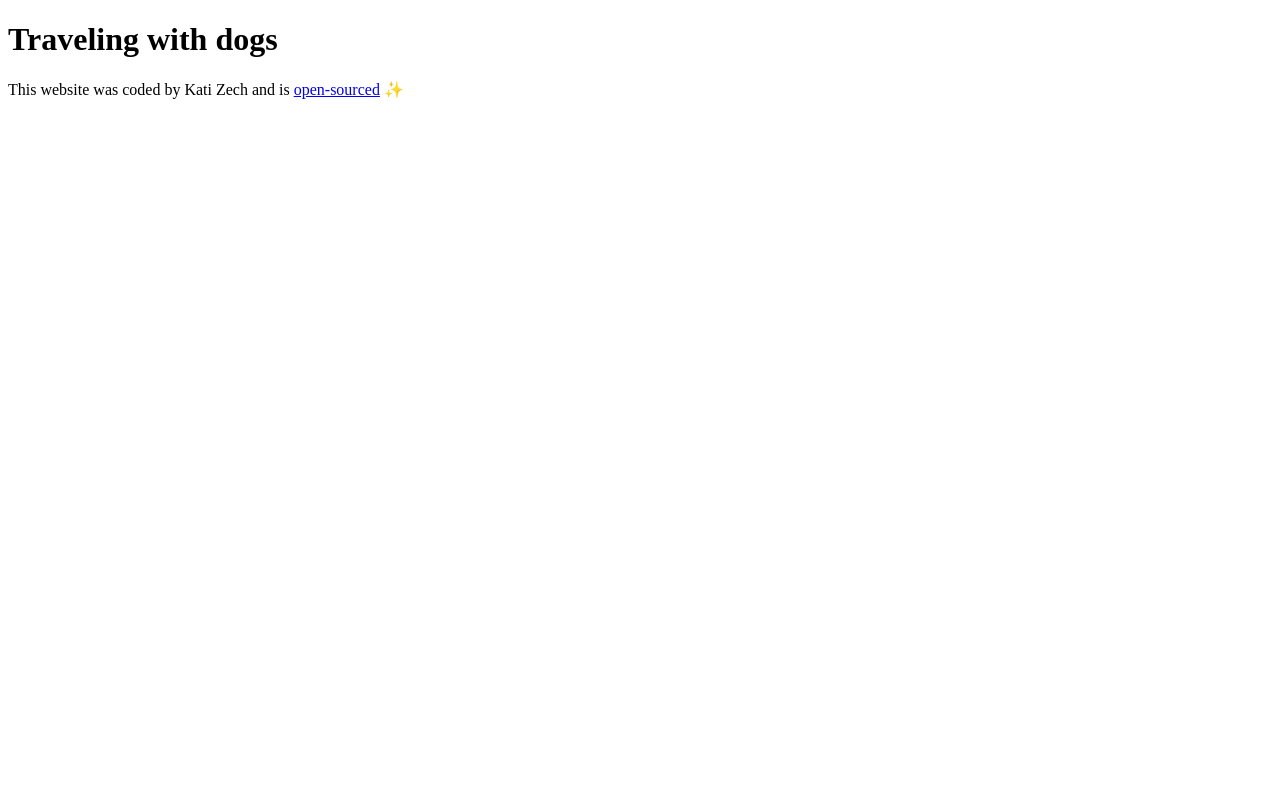
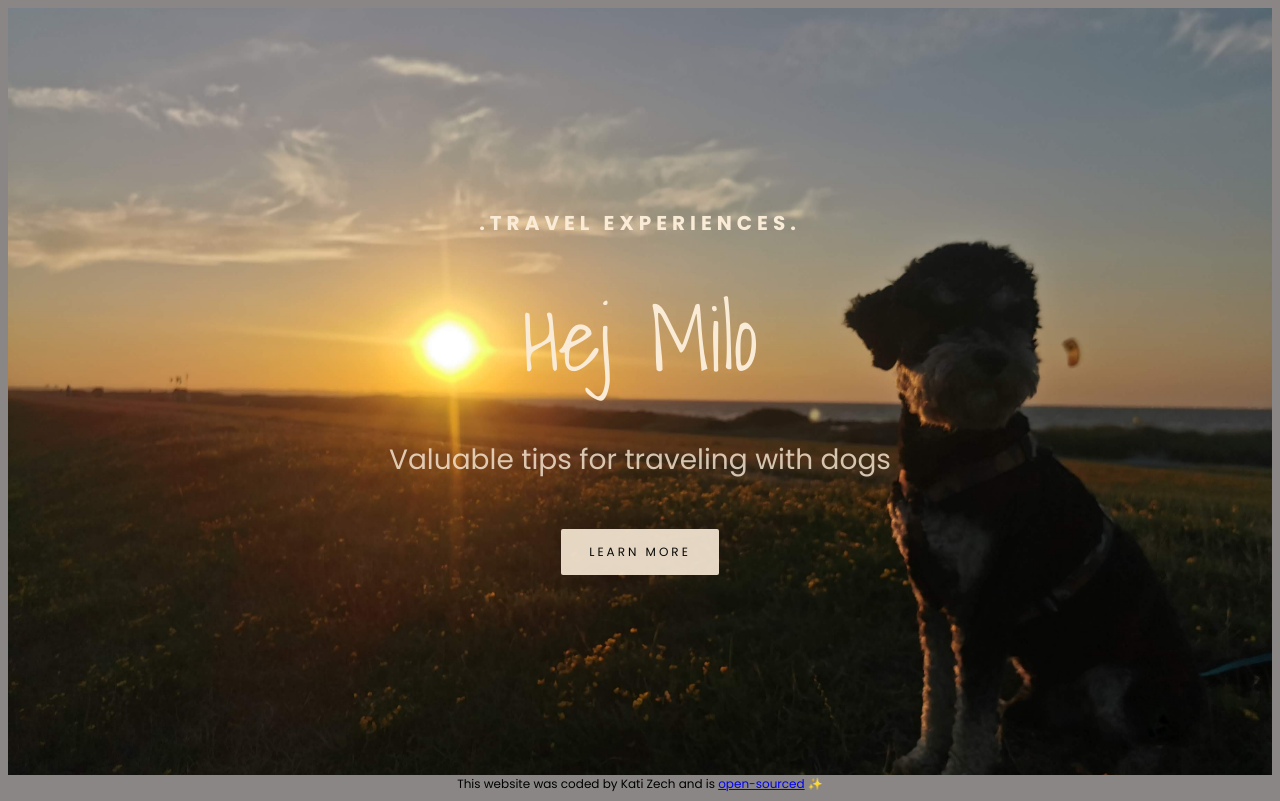
Before and after one commit to katixyz/responsive-travel, a plain HTML site: page index.html in a window 1280 px wide. Drawn offline with Linux system fonts and the light colour scheme.

Commit message:
Added structure and styling of header

```diff
--- a/index.html
+++ b/index.html
@@ -4,10 +4,27 @@
     <meta charset="UTF-8" />
     <meta name="viewport" content="width=device-width, initial-scale=1.0" />
     <link rel="stylesheet" href="src/style.css" />
-    <title>Document</title>
+    <link rel="preconnect" href="https://fonts.googleapis.com" />
+    <link rel="preconnect" href="https://fonts.gstatic.com" crossorigin />
+    <link
+      href="https://fonts.googleapis.com/css2?family=Poppins:ital,wght@0,100;0,200;0,300;0,400;0,500;0,600;0,700;0,800;0,900;1,100;1,200;1,300;1,400;1,500;1,600;1,700;1,800;1,900&display=swap"
+      rel="stylesheet"
+    />
+    <link rel="preconnect" href="https://fonts.googleapis.com" />
+    <link rel="preconnect" href="https://fonts.gstatic.com" crossorigin />
+    <link
+      href="https://fonts.googleapis.com/css2?family=Shadows+Into+Light&display=swap"
+      rel="stylesheet"
+    />
+    <title>Traveldog</title>
   </head>
   <body>
-    <h1>Traveling with dogs</h1>
+    <header>
+      <h3>.Travel experiences.</h3>
+      <h1>Hej Milo</h1>
+      <h2>Valuable tips for traveling with dogs</h2>
+      <a href="#more">Learn more</a>
+    </header>
     <footer>
       This website was coded by Kati Zech and is
       <a href="https://github.com/katixyz/responsive-travel" target="_blank"
--- a/src/style.css
+++ b/src/style.css
@@ -0,0 +1,73 @@
+body {
+  font-family: "Poppins", sans-serif;
+  background: rgb(137, 134, 133);
+}
+
+header {
+  background-image: url("../images/hero.JPG");
+  background-repeat: no-repeat;
+  background-size: cover;
+  background-position: center;
+  margin: 0 auto;
+  text-align: center;
+  color: antiquewhite;
+  padding: 200px 0;
+}
+
+header h1 {
+  font-size: 88px;
+  font-family: "Shadows Into Light", cursive;
+  font-weight: 400;
+  margin: 30px 0;
+}
+
+header h2 {
+  font-size: 28px;
+  font-weight: 400;
+  margin: 0;
+  color: rgb(250, 235, 215, 0.8);
+}
+
+header h3 {
+  font-size: 20px;
+  font-weight: 700;
+  text-transform: uppercase;
+  letter-spacing: 5px;
+  margin: 0;
+}
+
+header a {
+  display: inline-block;
+  margin-top: 48px;
+  background-color: rgb(250, 235, 215, 0.9);
+  color: rgb(8, 8, 6);
+  font-size: 12px;
+  text-decoration: none;
+  text-transform: uppercase;
+  letter-spacing: 3px;
+  padding: 14px 28px;
+  border-radius: 2px;
+}
+
+footer {
+  font-size: 12px;
+  text-align: center;
+}
+
+@media (max-width: 900px) {
+  header {
+    padding: 60px 0;
+  }
+
+  header h1 {
+    font-size: 48px;
+  }
+
+  header h2 {
+    font-size: 18px;
+  }
+
+  header h3 {
+    font-size: 12px;
+  }
+}
```
Also changed, not shown: images/hero.JPG (added).
